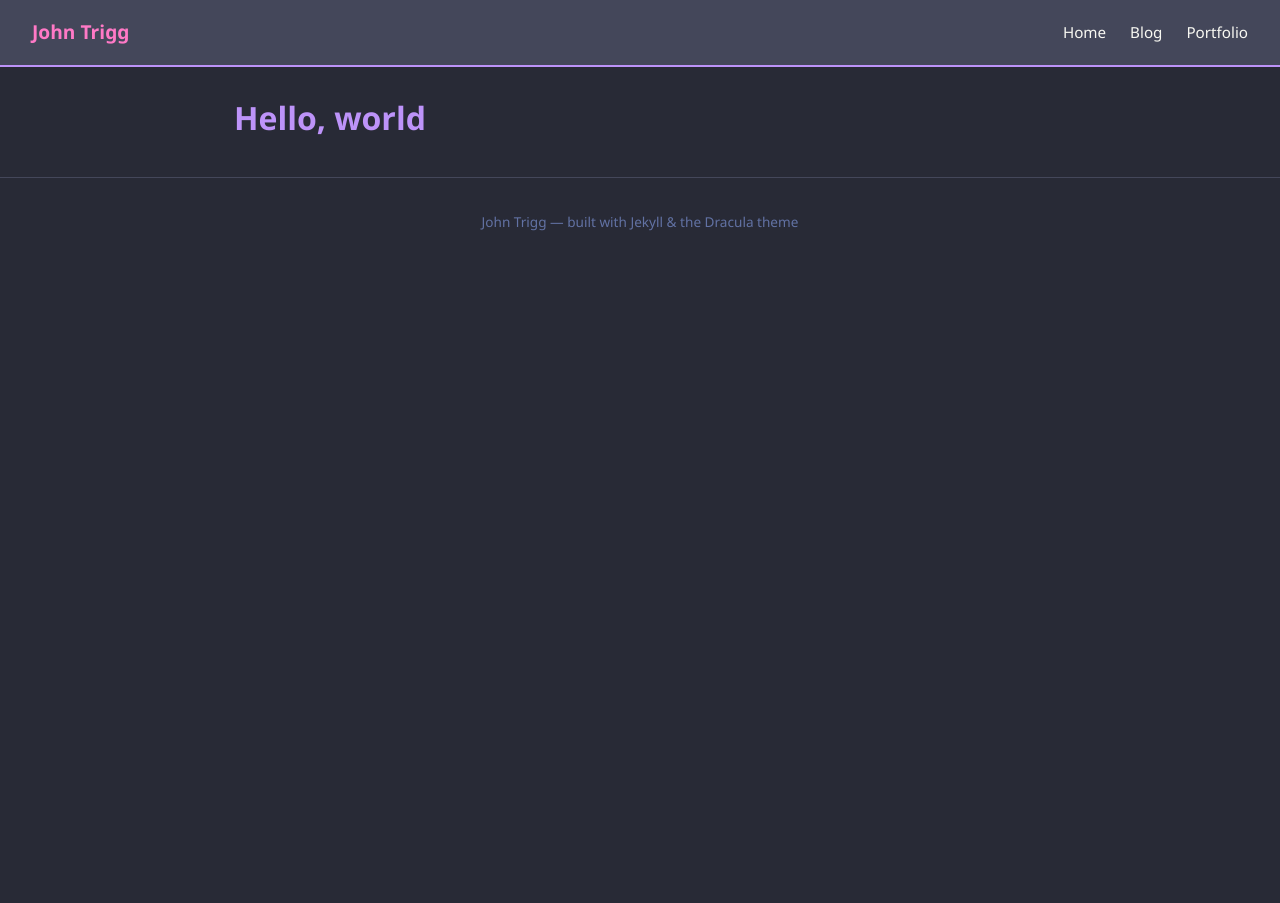
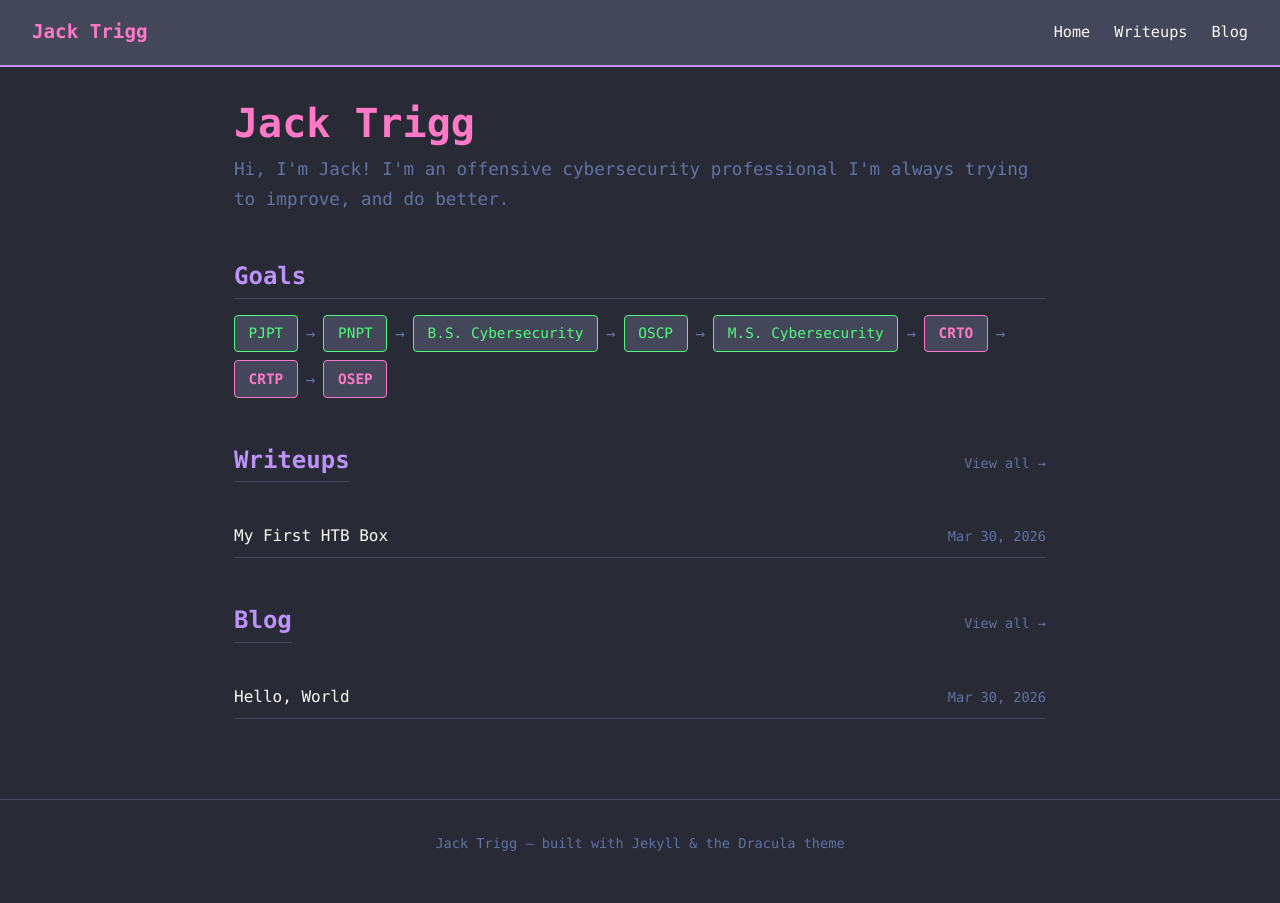
Before and after one commit to johntrigg/johntrigg.github.io, a Jekyll site: the page built from index.html, in a window 1280 px wide. Built offline with Jekyll 4.4.1, drawn with Linux system fonts in a browser that asks for light colours.

Commit message:
First main version of  site

```diff
--- a/_config.yml
+++ b/_config.yml
@@ -1,10 +1,10 @@
-title: John Trigg
+title: Jack Trigg
 description: Developer & writer
 url: "https://johntrigg.github.io"
 repository: johntrigg/johntrigg.github.io
 author:
-  name: John Trigg
-  email: you@example.com
+  name: Jack Trigg
+  email: jacktrigg00@gmail.com
   github: johntrigg
 
 permalink: /blog/:year/:month/:day/:title/
@@ -16,7 +16,25 @@ exclude:
   - Gemfile.lock
   - README.md
 
-
 plugins:
   - jekyll-feed
   - jekyll-seo-tag
+
+collections:
+  writeups:
+    output: true
+    permalink: /writeups/:name/
+
+defaults:
+  - scope:
+      path: ""
+      type: posts
+    values:
+      layout: post
+      category: blog
+  - scope:
+      path: ""
+      type: writeups
+    values:
+      layout: post
+      category: writeup
--- a/_layouts/default.html
+++ b/_layouts/default.html
@@ -11,11 +11,11 @@
 <body>
   <nav>
     <a class="nav-title" href="/">{{ site.title }}</a>
-    <ul>
-      <li><a href="/">Home</a></li>
-      <li><a href="/blog">Blog</a></li>
-      <li><a href="/portfolio">Portfolio</a></li>
-    </ul>
+        <ul>
+        <li><a href="/">Home</a></li>
+        <li><a href="/writeups">Writeups</a></li>
+        <li><a href="/blog">Blog</a></li>
+        </ul>
   </nav>
   <main>
     {{ content }}
--- a/_sass/main.scss
+++ b/_sass/main.scss
@@ -82,3 +82,85 @@ footer {
   font-size: 0.85rem;
   border-top: 1px solid $surface;
 }
+
+.hero {
+  margin-bottom: 3rem;
+  h1 { font-size: 2.5rem; color: $pink; }
+  .bio { color: $comment; font-size: 1.1rem; margin-top: 0.5rem; }
+}
+
+.home-section {
+  margin-bottom: 3rem;
+  h2 { color: $purple; border-bottom: 1px solid $surface; padding-bottom: 0.4rem; margin-bottom: 1rem; }
+}
+
+.section-header {
+  display: flex;
+  justify-content: space-between;
+  align-items: baseline;
+  margin-bottom: 1rem;
+  a { color: $comment; font-size: 0.85rem; &:hover { color: $cyan; } }
+}
+
+.post-list {
+  list-style: none;
+  li {
+    display: flex;
+    justify-content: space-between;
+    align-items: baseline;
+    padding: 0.5rem 0;
+    border-bottom: 1px solid $surface;
+    a { color: $fg; &:hover { color: $pink; } }
+  }
+}
+
+.post-date {
+  color: $comment;
+  font-size: 0.85rem;
+  white-space: nowrap;
+  margin-left: 1rem;
+}
+
+body {
+  background-color: $bg;
+  color: $fg;
+  font-family: 'Cascadia Code', 'Fira Code', 'Consolas', monospace;
+  font-size: 1rem;
+  line-height: 1.7;
+}
+.goals {
+  margin-bottom: 3rem;
+  h2 { color: $purple; border-bottom: 1px solid $surface; padding-bottom: 0.4rem; margin-bottom: 1rem; }
+}
+
+.goals-track {
+  display: flex;
+  flex-wrap: wrap;
+  align-items: center;
+  gap: 0.5rem;
+}
+
+.goal {
+  background: $surface;
+  color: $comment;
+  padding: 0.35rem 0.85rem;
+  border-radius: 4px;
+  font-size: 0.9rem;
+  border: 1px solid $comment;
+
+  &.completed {
+    color: $green;
+    border-color: $green;
+  }
+
+  &.active {
+    color: $pink;
+    border-color: $pink;
+    font-weight: 700;
+  }
+}
+
+.goal-arrow {
+  color: $comment;
+  font-size: 1rem;
+}
--- /dev/null
+++ b/_writeups/2026-03-30-first-box.md
@@ -0,0 +1,6 @@
+---
+title: "My First HTB Box"
+date: 2026-03-30
+---
+
+Notes from my first box will go here.
--- a/index.html
+++ b/index.html
@@ -2,4 +2,59 @@
 layout: default
 title: Home
 ---
-<h1>Hello, world</h1>
+<section class="hero">
+  <h1>Jack Trigg</h1>
+  <p class="bio">Hi, I'm Jack! I'm an offensive cybersecurity professional I'm always trying to improve, and do better.</p>
+</section>
+
+<section class="goals">
+  <h2>Goals</h2>
+  <div class="goals-track">
+    <span class="goal completed">PJPT</span>
+    <span class="goal-arrow">→</span>
+    <span class="goal completed">PNPT</span>
+    <span class="goal-arrow">→</span>
+    <span class="goal completed">B.S. Cybersecurity</span>
+    <span class="goal-arrow">→</span>
+    <span class="goal completed">OSCP</span>
+    <span class="goal-arrow">→</span>
+    <span class="goal completed">M.S. Cybersecurity</span>
+    <span class="goal-arrow">→</span>
+    <span class="goal active">CRTO</span>
+    <span class="goal-arrow">→</span>
+    <span class="goal active">CRTP</span>
+    <span class="goal-arrow">→</span>
+    <span class="goal active">OSEP</span>
+  </div>
+</section>
+
+<section class="home-section">
+  <div class="section-header">
+    <h2>Writeups</h2>
+    <a href="/writeups">View all →</a>
+  </div>
+  <ul class="post-list">
+    {% assign recent_writeups = site.writeups | sort: 'date' | reverse %}
+    {% for writeup in recent_writeups limit:3 %}
+    <li>
+      <a href="{{ writeup.url }}">{{ writeup.title }}</a>
+      <span class="post-date">{{ writeup.date | date: "%b %d, %Y" }}</span>
+    </li>
+    {% endfor %}
+  </ul>
+</section>
+
+<section class="home-section">
+  <div class="section-header">
+    <h2>Blog</h2>
+    <a href="/blog">View all →</a>
+  </div>
+  <ul class="post-list">
+    {% for post in site.posts limit:3 %}
+    <li>
+      <a href="{{ post.url }}">{{ post.title }}</a>
+      <span class="post-date">{{ post.date | date: "%b %d, %Y" }}</span>
+    </li>
+    {% endfor %}
+  </ul>
+</section>
```
Also changed, not shown: _posts/2026-03-30-hello-world.md (added, +7 -0 lines), blog.html (added, +13 -0 lines), writeups.html (added, +14 -0 lines), 7 other files.
